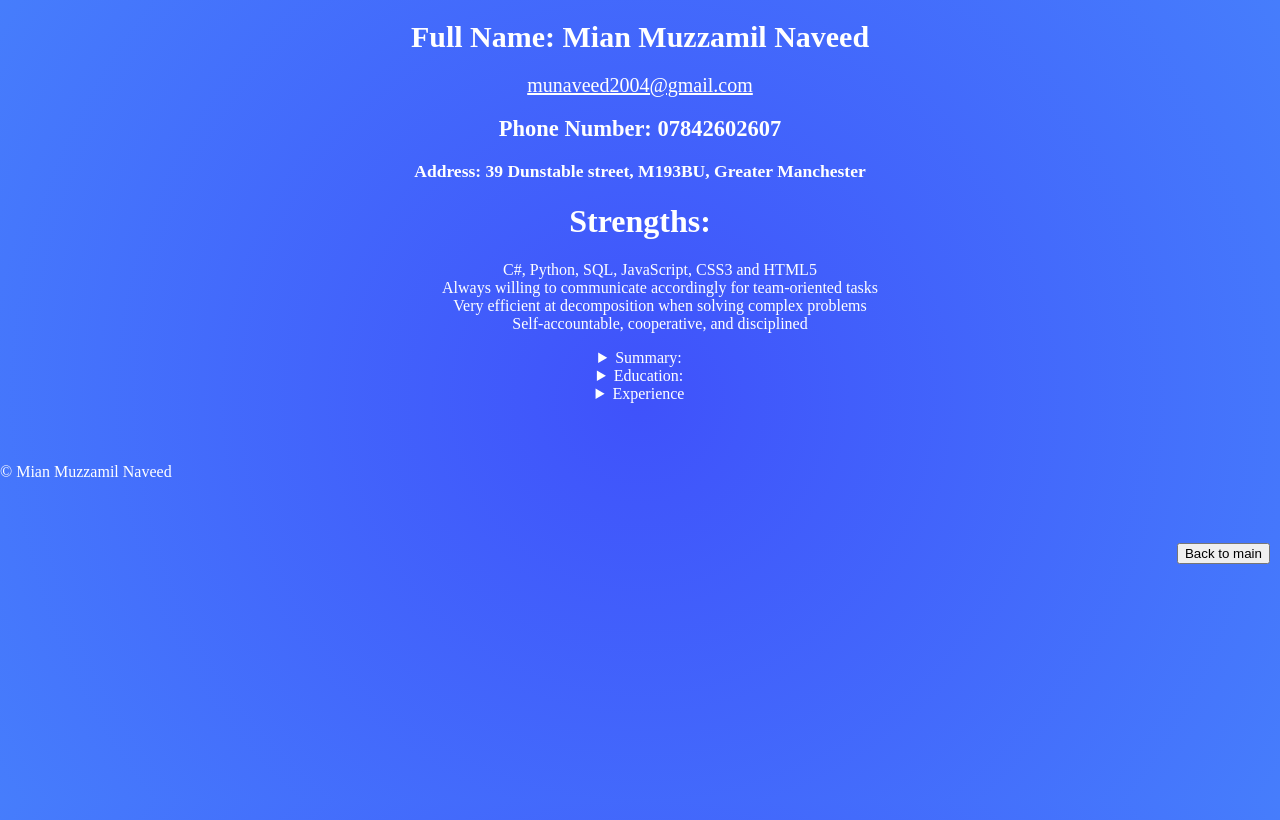
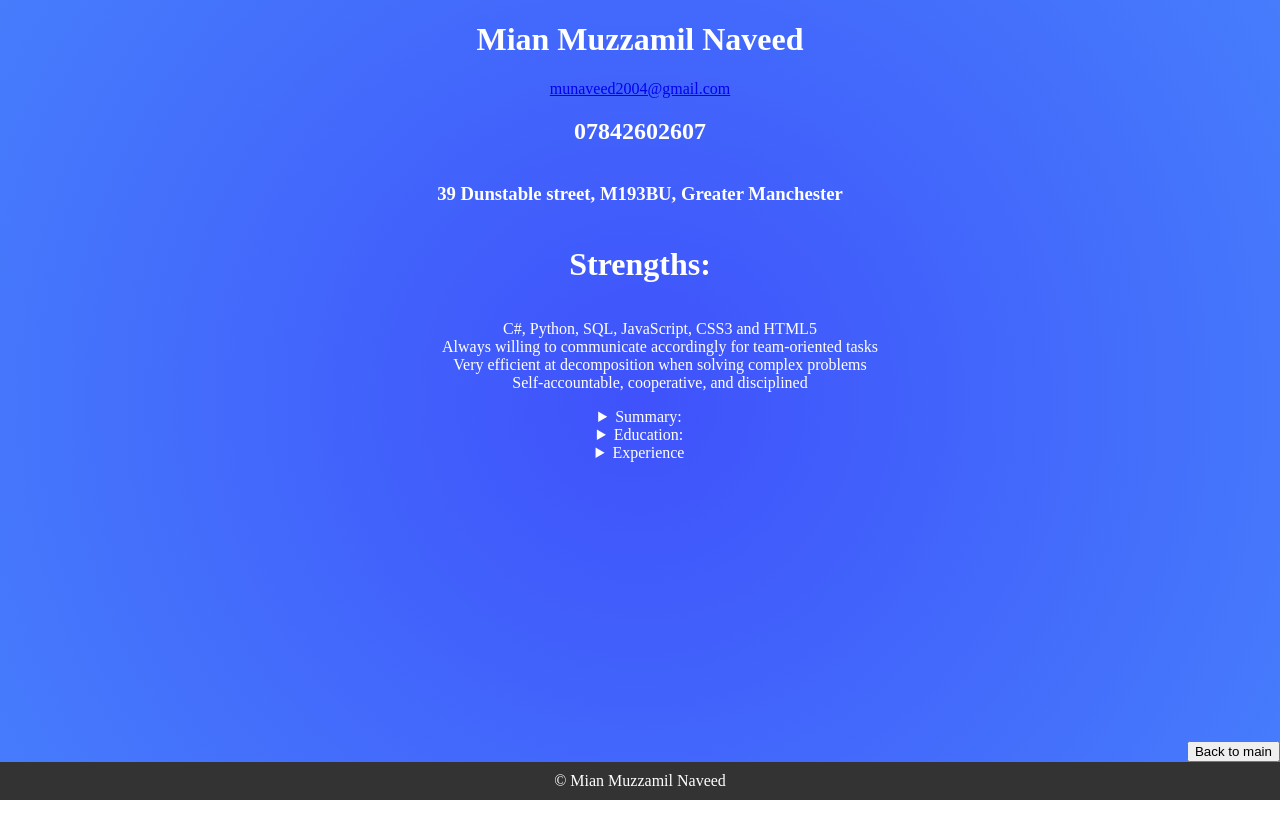
Before and after one commit to Decoder9104/Resume, a plain HTML site: page cv.html in a window 1280 px wide. Drawn offline with nearby package versions, Linux system fonts and the light colour scheme.

Commit message:
Second Commit

```diff
--- a/CN.css
+++ b/CN.css
@@ -1,11 +1,14 @@
 .Cover-Note{
+    display: flex;
+    flex-direction: column;
     color: white;
+    flex: 1;
 }
 
-.Cover-Note > h1{
-    font-size: 15pt;
+ h1{
+  font-size: 15pt;
   font-weight: 600;
-  background-image: linear-gradient(to left, #553c9a, #b393d3);
+  background-image: linear-gradient(to left, #5e2ce8, #7418cf);
   color: transparent;
   background-clip: text;
   -webkit-background-clip: text;
@@ -30,19 +33,39 @@ html{
   background: radial-gradient(circle, rgba(63,82,251,1) 0%, rgba(70,125,252,1) 100%);
 }
 
+html, body{
+  margin: 0;
+  padding: 0;
+  height: 100%;
+}
 
-footer{
-    color: white;
 
+body {
+  display: flex;
+  flex-direction: column;
+  min-height: 100vh; /* Ensure at least viewport height */
+  margin: 0;
+}
+
+
+footer {
+  text-align: center;
+  background-color: #333; /* Customize as needed */
+  color: #fff; /* Customize text color */
+}
+
+footer h2{
+  margin: 0px;
+  padding: 0px;
 }
 
 .Back{
-  float: right;
-  margin-top: 120px;
+  margin-left: auto;
 }
 
 .Back button{
   font-size: 10pt;
+
 }
 
 
--- a/cv.css
+++ b/cv.css
@@ -1,29 +1,28 @@
-
-.Information{
-    font-size: 15px;
-}
-
-.Information a{
-    color: white;
-    font-size: 15pt;
-}
-
-
-.CV{
-    text-align: center;
-    color: white;
-    margin-bottom: 60px;
-    position: relative;
-}
 html{
     background: rgb(63,82,251);
     background: radial-gradient(circle, rgba(63,82,251,1) 0%, rgba(70,125,252,1) 100%);
 }
 
-.Strengths ul li{
+.TheCV{
+    color: white;
+    flex: 1;
+}
+
+.CV{
+    display: flex;
+    justify-content: center;
+    text-align: center;
+    flex-direction: column;
+    flex-basis: auto;
+}
+
+.Strengths ul{
     list-style: none;
 }
 
+.Information a :hover{
+    columns: white;
+}
 
 
 html, body{
@@ -32,18 +31,22 @@ html, body{
     height: 100%;
 }
 
-footer{
-    position: absolute;
-    left: 0;
-    bottom: -200;
-    width: 100%;
-    height: 60px; /* Adjust height to match your footer */
+body {
+    display: flex;
+    flex-direction: column;
+    min-height: 100vh; /* Ensure at least viewport height */
+    margin: 0;
+  }
+
+
+  footer {
+    padding: 10px;
+    text-align: center;
+    background-color: #333; /* Customize as needed */
     color: #fff; /* Customize text color */
+  }
+
+.Back{
+    margin-left: auto;
 
 }
-
-.Back{
-    float: right;
-    margin-top: 80px;
-    margin-right: 10px ;
-}
--- a/cv.html
+++ b/cv.html
@@ -8,15 +8,15 @@
     </head>
 
     <body>
-        <div class="CV">
-            <div class="Information">
-                <h1>Full Name: Mian Muzzamil Naveed</h1>
+        <div class="TheCV">
+            <div class="Information CV">
+                <h1>Mian Muzzamil Naveed</h1>
                 <a href=mailto:<munaveed2004@gmail.com>munaveed2004@gmail.com</a>
-                <h2>Phone Number: 07842602607</h2>
-                <h3>Address: 39 Dunstable street, M193BU, Greater Manchester</h3>
+                <h2>07842602607</h2>
+                <h3>39 Dunstable street, M193BU, Greater Manchester</h3>
            </div>
 
-           <div class="Strengths">
+           <div class="Strengths CV">
                 <h1>Strengths:</h1>
                 <ul>
                     <li>C#, Python, SQL, JavaScript, CSS3 and HTML5</li>
@@ -27,7 +27,7 @@
 
            </div>
 
-           <div class="Summary">
+           <div class="Summary CV">
                 <details>
                     <summary>Summary:</summary>
                     <p>
@@ -39,7 +39,7 @@
                 </details>
            </div>
 
-           <div class="Educations">
+           <div class="Educations CV">
                 <details>
                     <summary>Education:</summary>
                     <h1>GCSE</h1>
@@ -54,7 +54,7 @@
                 </details>
            </div>
 
-           <div class="Experience">
+           <div class="Experience CV">
             <details>
                 <summary>Experience</summary>
                 <p>
```
Also changed, not shown: CN.html (+3 -3 lines), This.js (+6 -24 lines), index.html (+2 -2 lines).
